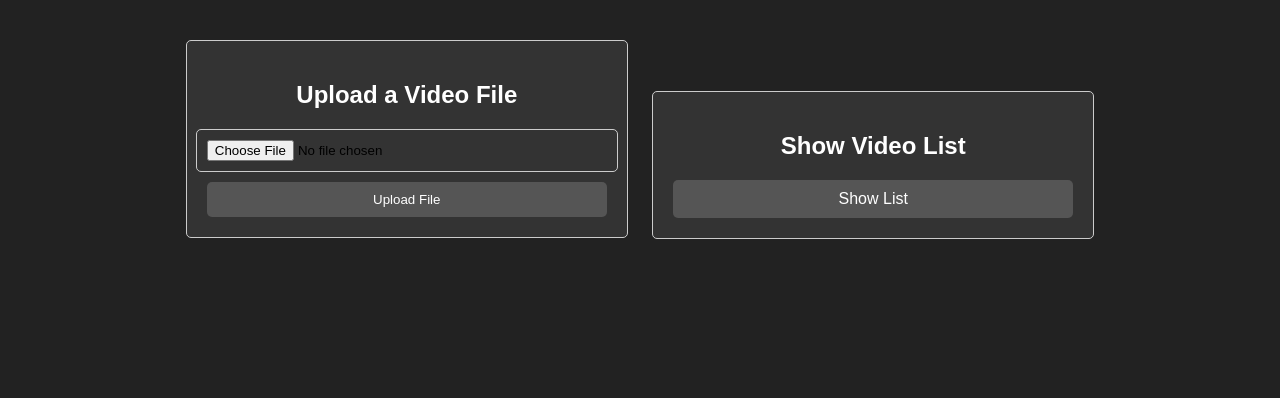
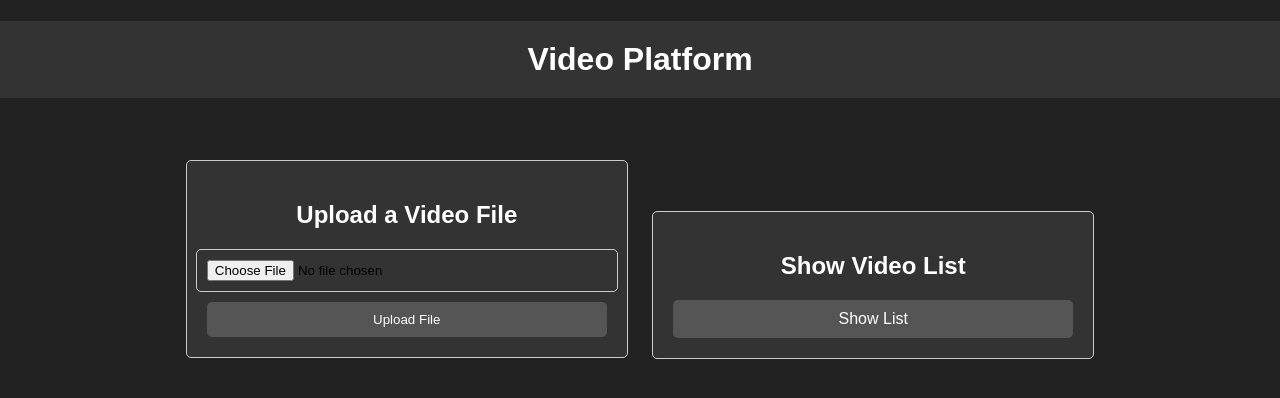
Before and after one commit to gustavomoura628/MyYoutube-Entrega5, a plain HTML site: page index.html in a window 1280 px wide. Drawn offline with Linux system fonts and the light colour scheme.

Commit message:
UI tweaks

```diff
--- a/index.html
+++ b/index.html
@@ -97,9 +97,17 @@
     h2 {
       color: #fff;
     }
+    h1 {
+      text-align: center;
+      background-color: #333;
+      color: #fff;
+      padding: 20px;
+    }
+
   </style>
 </head>
 <body>
+  <h1> Video Platform </h1>
   <div class="buttons-container">
     <!-- File Upload Form -->
     <div class="form-container">
```
Also changed, not shown: 1 other file.
